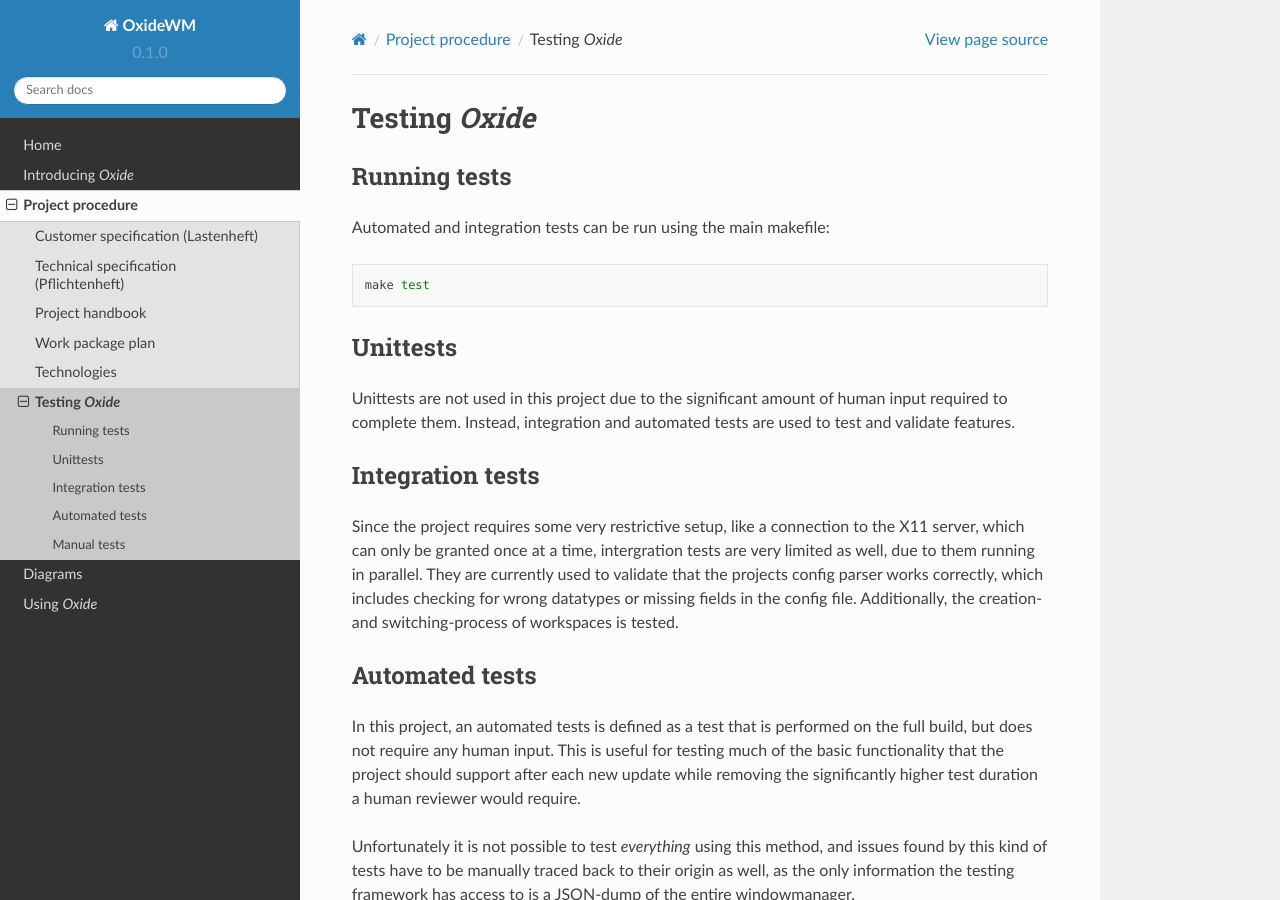
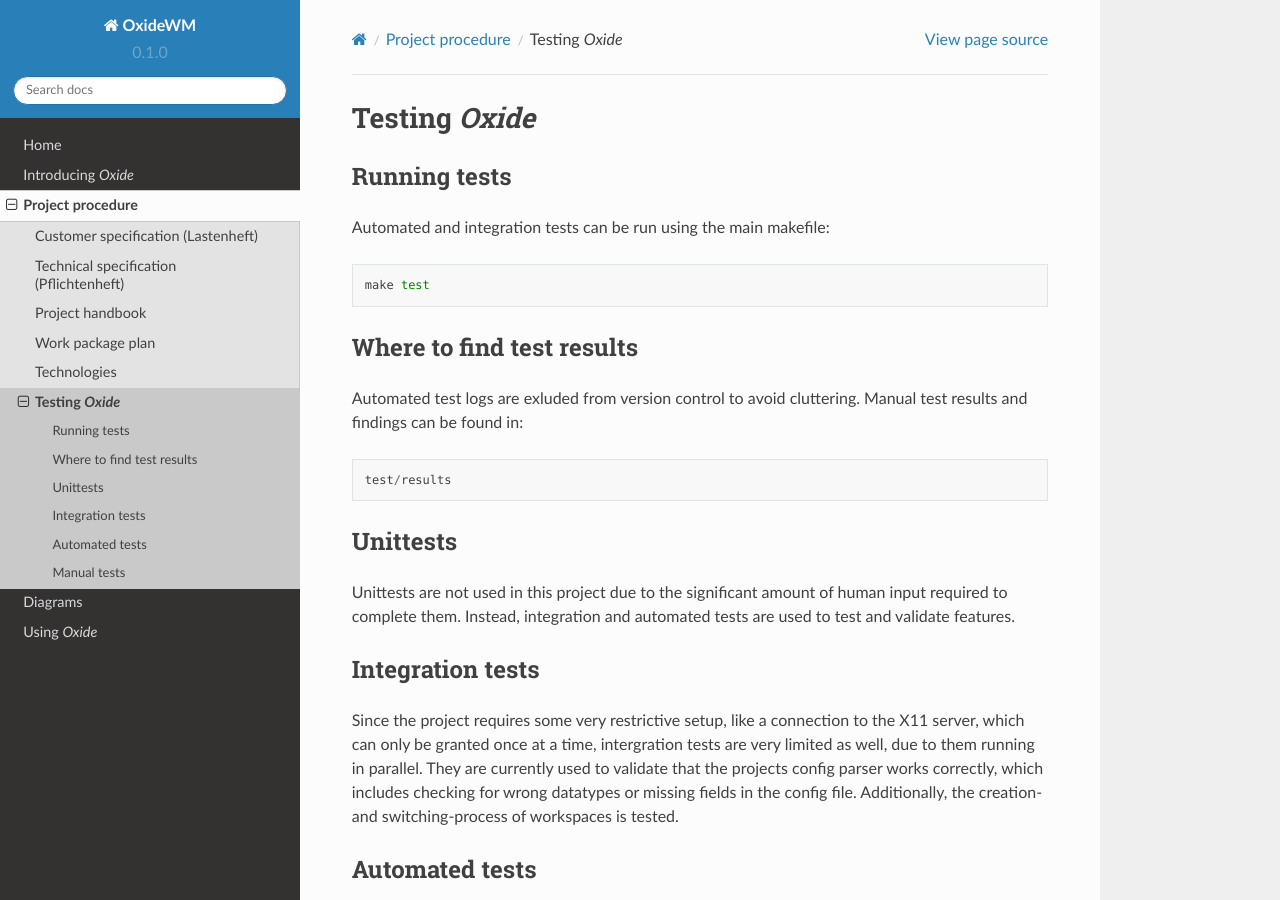
Before and after one commit to FelixSchladt/OxideWM, a Sphinx documentation site: the page built from docs/source/02_project_procedure/025_testing.rst, in a window 1280 px wide and 900 px high. Built offline with Sphinx 7.4.7 and the Read the Docs theme 2.0.0, drawn with Linux system fonts in a browser that asks for light colours.

Commit message:
Refactor test results and findings

```diff
--- a/docs/source/02_project_procedure/025_testing.rst
+++ b/docs/source/02_project_procedure/025_testing.rst
@@ -12,6 +12,16 @@ Automated and integration tests can be run using the main makefile:
 .. code:: bash
 
    make test
+
+Where to find test results
+--------------------------
+
+Automated test logs are exluded from version control to avoid cluttering.
+Manual test results and findings can be found in:
+
+::
+
+    test/results
 
 Unittests
 ---------
```
Also changed, not shown: 4 other files.
